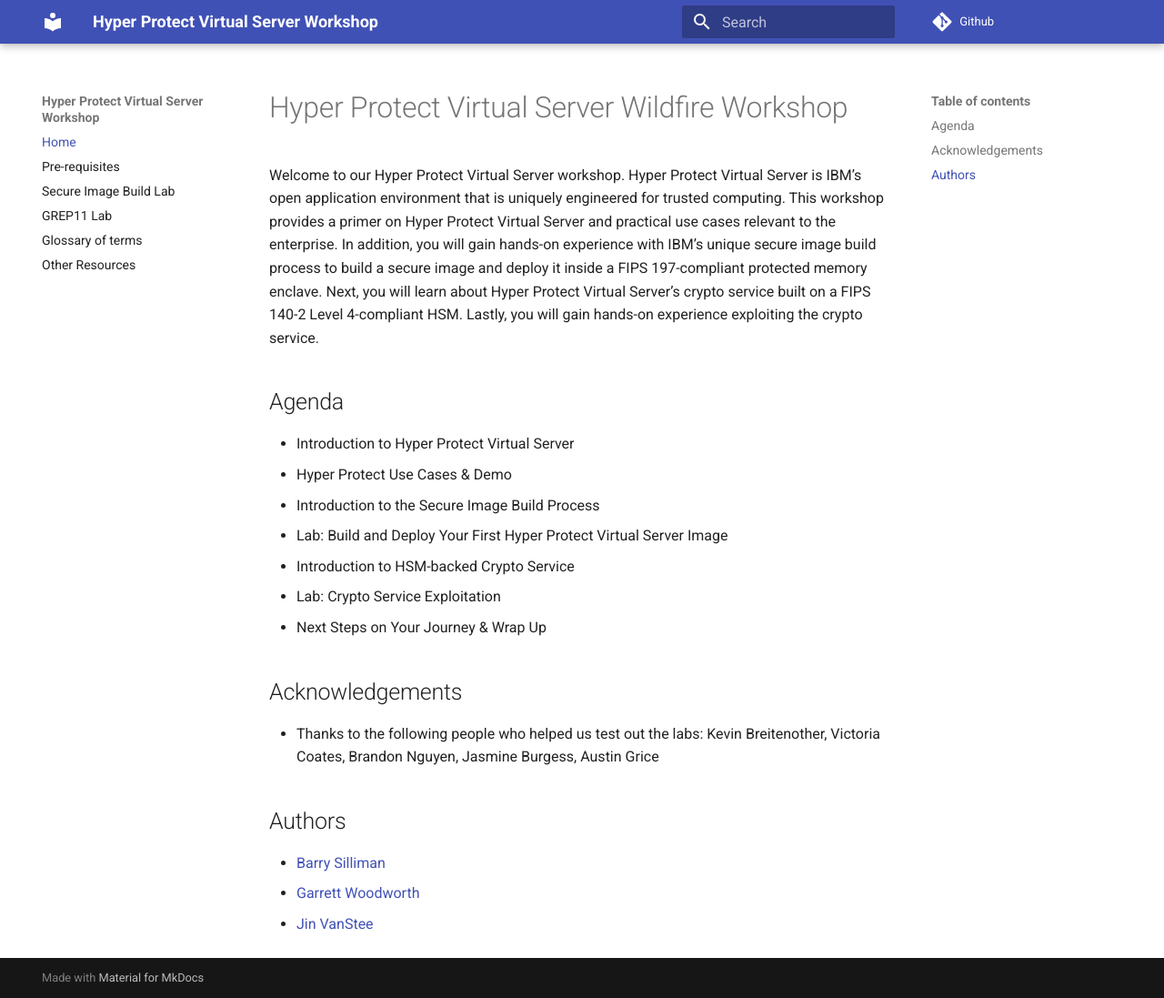
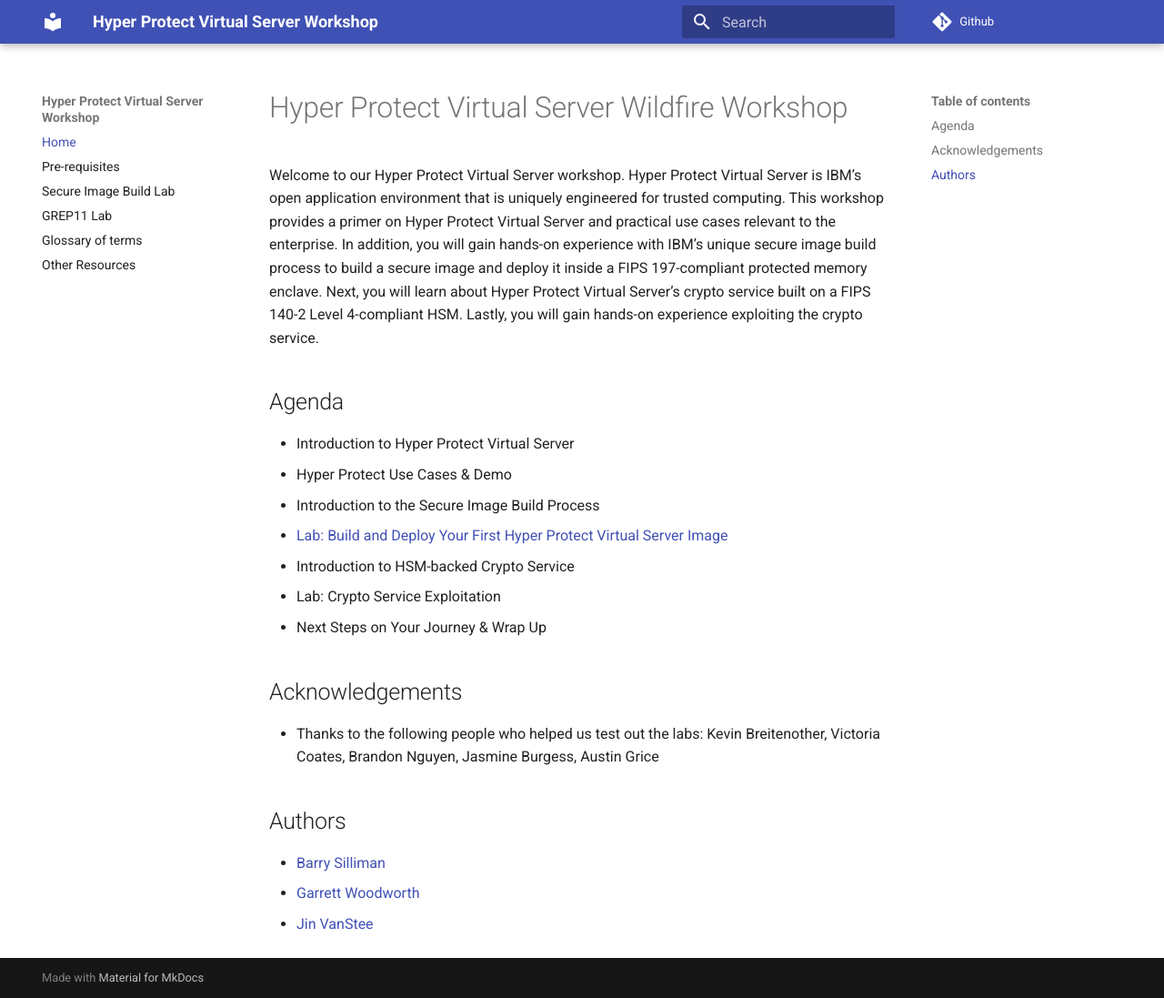
Before and after one commit to ibm-wsc/hyper-protect-virtual-servers-workshop, an MkDocs documentation site: the page built from docs/index.md, in a window 1280 px wide and 1097 px high. Shown: the whole window at 91% size. Built offline with MkDocs 1.6.1 and Material for MkDocs 9.7.7, drawn with Linux system fonts in a browser that asks for light colours.

Commit message:
Updating mkdocs to include more configuration options and updating index with link to secure build doc

```diff
--- a/docs/index.md
+++ b/docs/index.md
@@ -6,7 +6,7 @@ Welcome to our Hyper Protect Virtual Server workshop. Hyper Protect Virtual Serv
 * Introduction to Hyper Protect Virtual Server
 * Hyper Protect Use Cases & Demo
 * Introduction to the Secure Image Build Process
-* Lab: Build and Deploy Your First Hyper Protect Virtual Server Image
+* [Lab: Build and Deploy Your First Hyper Protect Virtual Server Image](securebuild.md)
 * Introduction to HSM-backed Crypto Service
 * Lab: Crypto Service Exploitation
 * Next Steps on Your Journey & Wrap Up
--- a/mkdocs.yml
+++ b/mkdocs.yml
@@ -12,5 +12,23 @@ nav:
 theme: material
 markdown_extensions:
   - admonition
+  - codehilite
+  - pymdownx.arithmatex
+  - pymdownx.betterem:
+      smart_enable: all
+  - pymdownx.caret
+  - pymdownx.critic
+  - pymdownx.details
+  - pymdownx.emoji:
+      emoji_index: !!python/name:materialx.emoji.twemoji
+      emoji_generator: !!python/name:materialx.emoji.to_svg
+  - pymdownx.magiclink
+  - pymdownx.mark
+  - pymdownx.smartsymbols
+  - pymdownx.superfences
+  - pymdownx.tasklist:
+      custom_checkbox: true
+  - pymdownx.tabbed
+  - pymdownx.tilde
   - toc:
       permalink: true
```
